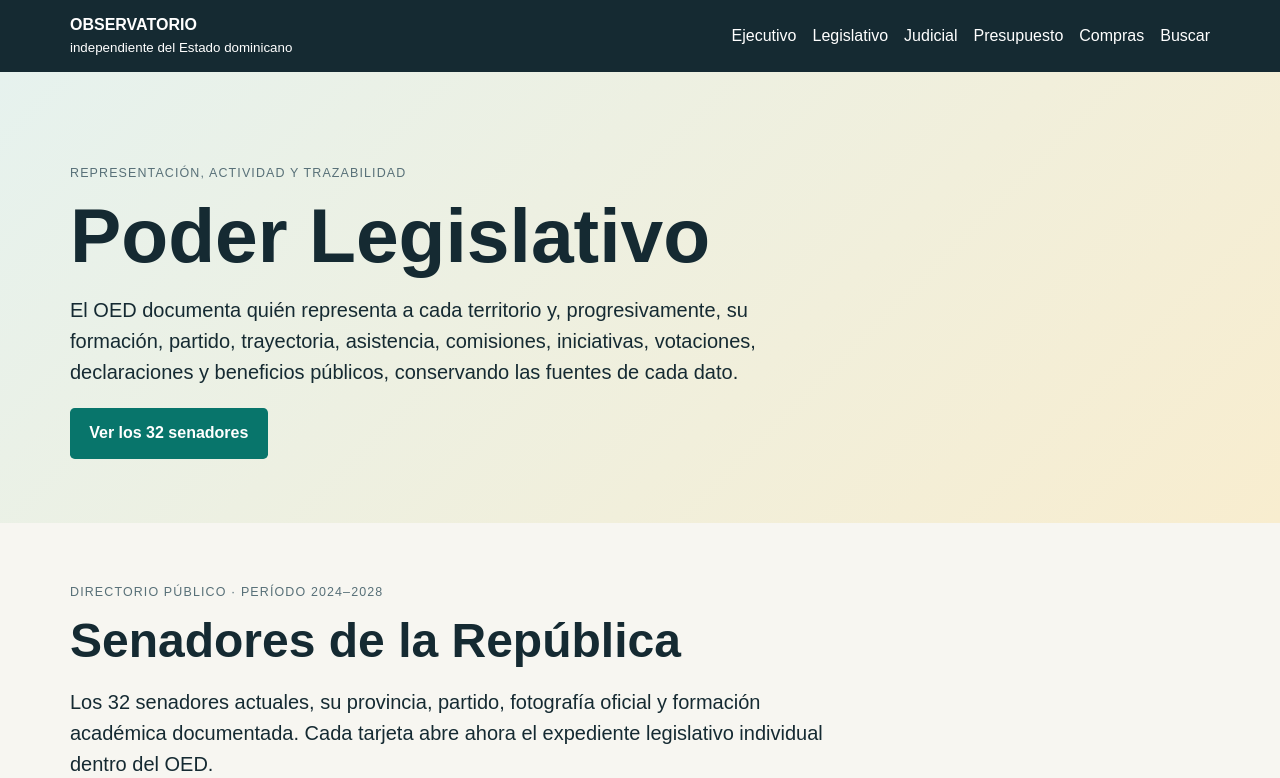
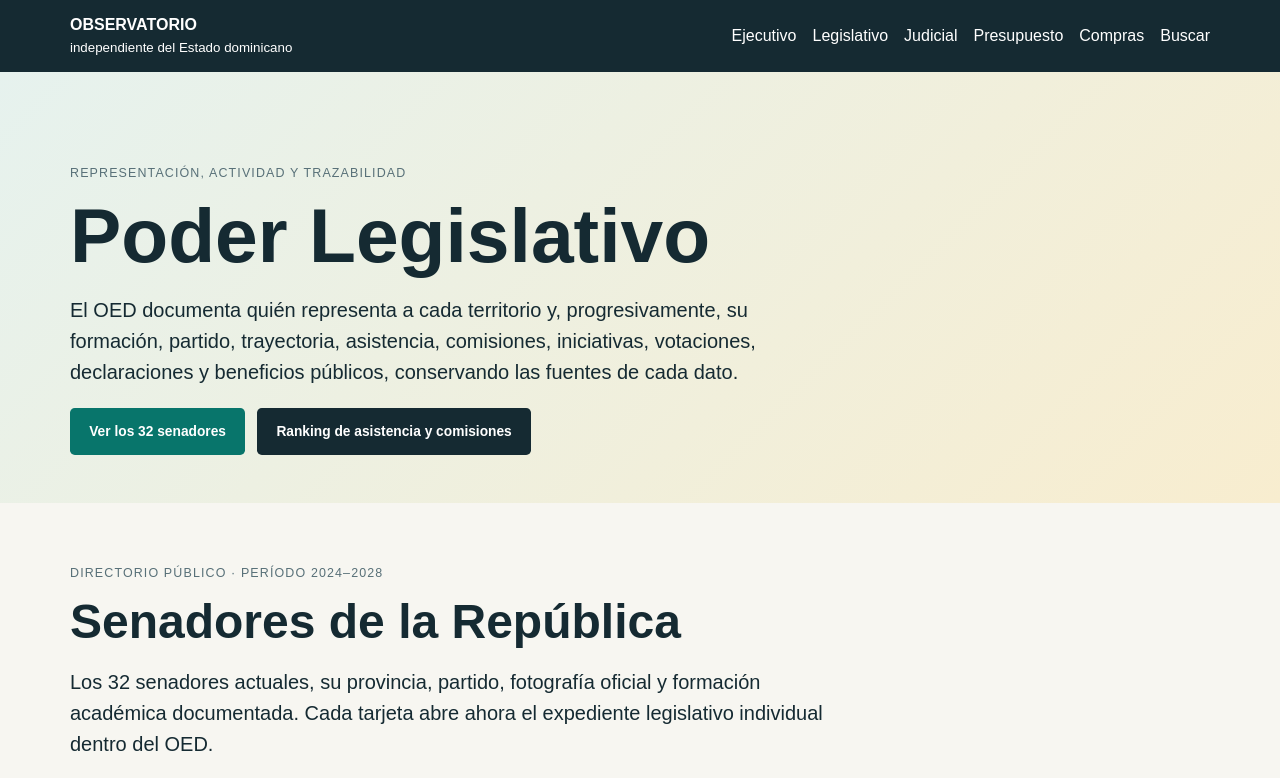
Before and after one commit to carloscheco-cloud/observatorio-do, a Next.js app in the folder frontend/: page /poder-legislativo in a window 1280 px wide. Shown: the top 778 px of the page. Built offline with nearby package versions, Linux system fonts and the light colour scheme; no server answers.

Commit message:
Link Senate attendance ranking from Legislative page

```diff
--- a/frontend/app/poder-legislativo/page.tsx
+++ b/frontend/app/poder-legislativo/page.tsx
@@ -28,7 +28,10 @@ export default async function LegislativeBranchPage({
             partido, trayectoria, asistencia, comisiones, iniciativas, votaciones, declaraciones y
             beneficios públicos, conservando las fuentes de cada dato.
           </p>
-          <p><a className="button" href="#senadores">Ver los 32 senadores</a></p>
+          <p className="senator-links">
+            <a className="button" href="#senadores">Ver los 32 senadores</a>
+            <a className="button secondary" href="/poder-legislativo/asistencia">Ranking de asistencia y comisiones</a>
+          </p>
         </div>
       </section>
 
```
